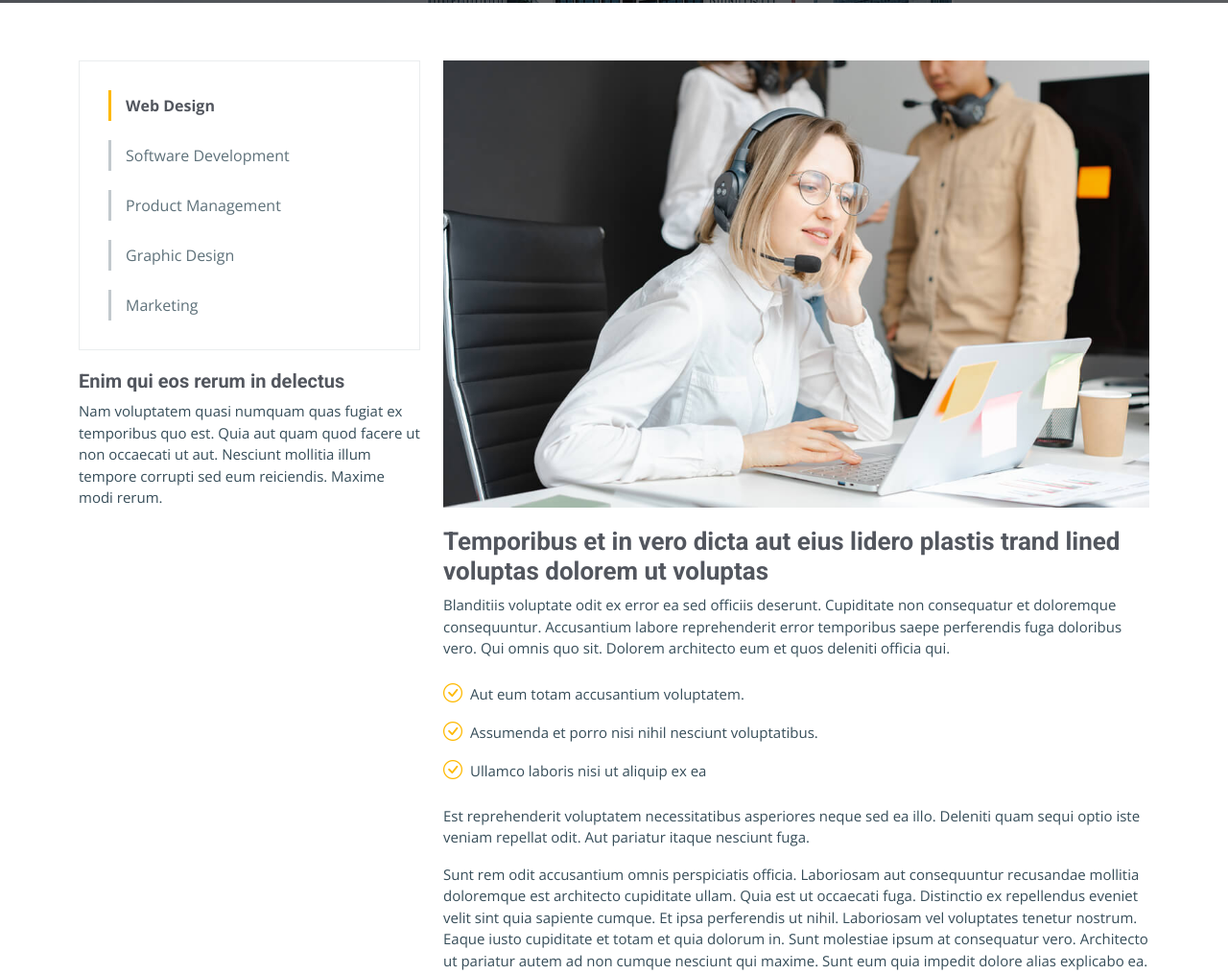
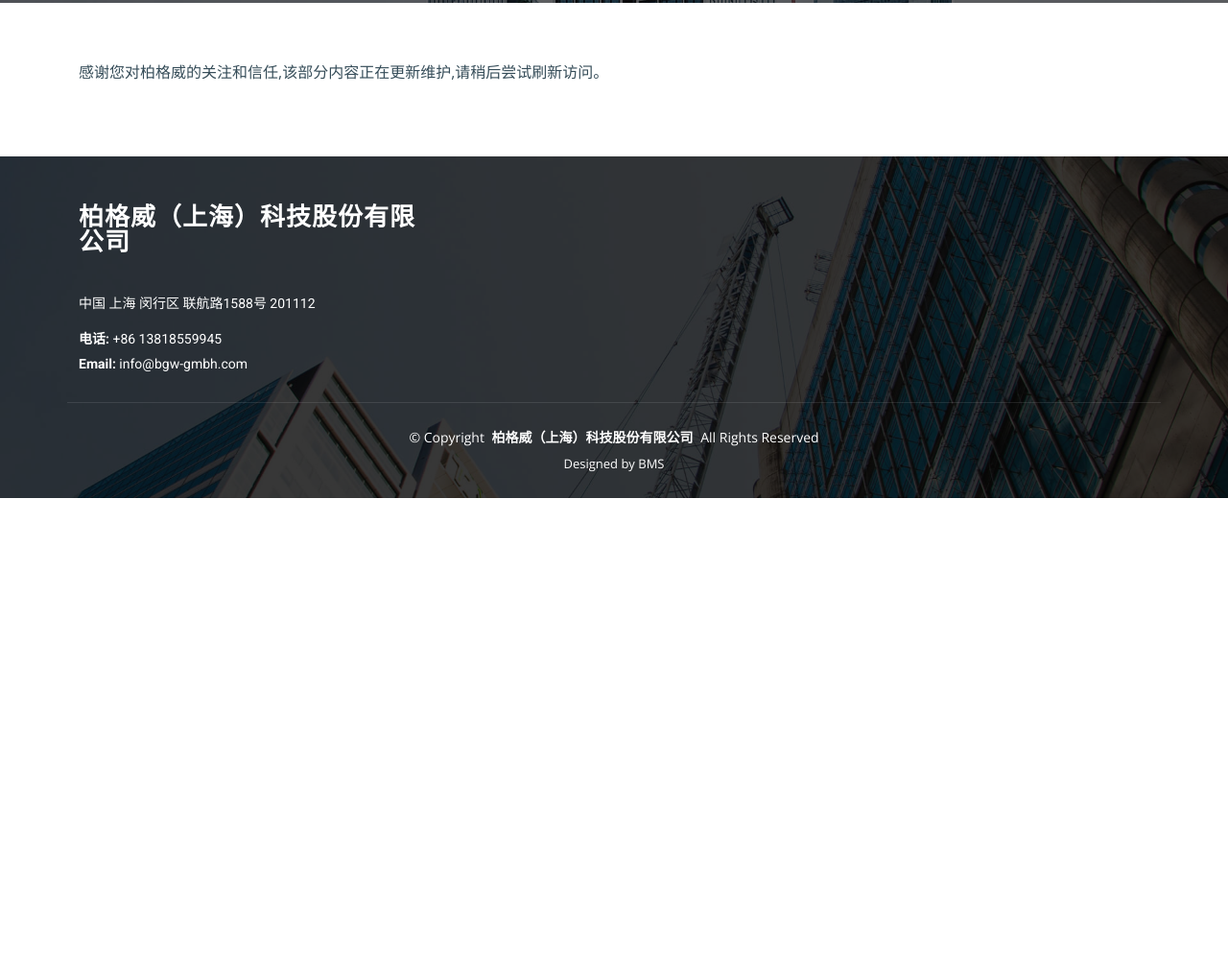
Before and after one commit to bgw-gmbh/site_c, a plain HTML site: page starfield.html in a window 1280 px wide. Shown: the part 318-1333 px from the top of the page at 96% size. After the commit the page ends 837 px from the top, so only its background shows below. Drawn offline with nearby package versions, Linux system fonts and the light colour scheme.

Commit message:
Update starfield.html

```diff
--- a/starfield.html
+++ b/starfield.html
@@ -82,50 +82,13 @@
       </div>
     </div><!-- End Page Title -->
 
-    <!-- Service Details Section -->
-    <section id="service-details" class="service-details section">
+    <section id="starter-section" class="starter-section section">
 
-      <div class="container">
-
-        <div class="row gy-4">
-
-          <div class="col-lg-4" data-aos="fade-up" data-aos-delay="100">
-            <div class="services-list">
-              <a href="#" class="active">Web Design</a>
-              <a href="#">Software Development</a>
-              <a href="#">Product Management</a>
-              <a href="#">Graphic Design</a>
-              <a href="#">Marketing</a>
-            </div>
-
-            <h4>Enim qui eos rerum in delectus</h4>
-            <p>Nam voluptatem quasi numquam quas fugiat ex temporibus quo est. Quia aut quam quod facere ut non occaecati ut aut. Nesciunt mollitia illum tempore corrupti sed eum reiciendis. Maxime modi rerum.</p>
-          </div>
-
-          <div class="col-lg-8" data-aos="fade-up" data-aos-delay="200">
-            <img src="assets/img/services.jpg" alt="" class="img-fluid services-img">
-            <h3>Temporibus et in vero dicta aut eius lidero plastis trand lined voluptas dolorem ut voluptas</h3>
-            <p>
-              Blanditiis voluptate odit ex error ea sed officiis deserunt. Cupiditate non consequatur et doloremque consequuntur. Accusantium labore reprehenderit error temporibus saepe perferendis fuga doloribus vero. Qui omnis quo sit. Dolorem architecto eum et quos deleniti officia qui.
-            </p>
-            <ul>
-              <li><i class="bi bi-check-circle"></i> <span>Aut eum totam accusantium voluptatem.</span></li>
-              <li><i class="bi bi-check-circle"></i> <span>Assumenda et porro nisi nihil nesciunt voluptatibus.</span></li>
-              <li><i class="bi bi-check-circle"></i> <span>Ullamco laboris nisi ut aliquip ex ea</span></li>
-            </ul>
-            <p>
-              Est reprehenderit voluptatem necessitatibus asperiores neque sed ea illo. Deleniti quam sequi optio iste veniam repellat odit. Aut pariatur itaque nesciunt fuga.
-            </p>
-            <p>
-              Sunt rem odit accusantium omnis perspiciatis officia. Laboriosam aut consequuntur recusandae mollitia doloremque est architecto cupiditate ullam. Quia est ut occaecati fuga. Distinctio ex repellendus eveniet velit sint quia sapiente cumque. Et ipsa perferendis ut nihil. Laboriosam vel voluptates tenetur nostrum. Eaque iusto cupiditate et totam et quia dolorum in. Sunt molestiae ipsum at consequatur vero. Architecto ut pariatur autem ad non cumque nesciunt qui maxime. Sunt eum quia impedit dolore alias explicabo ea.
-            </p>
-          </div>
-
-        </div>
-
+      <div class="container" data-aos="fade-up">
+        <p>感谢您对柏格威的关注和信任,该部分内容正在更新维护,请稍后尝试刷新访问。</p>
       </div>
 
-    </section><!-- /Service Details Section -->
+    </section><!-- /Starter Section Section -->
 
   </main>
 
```
